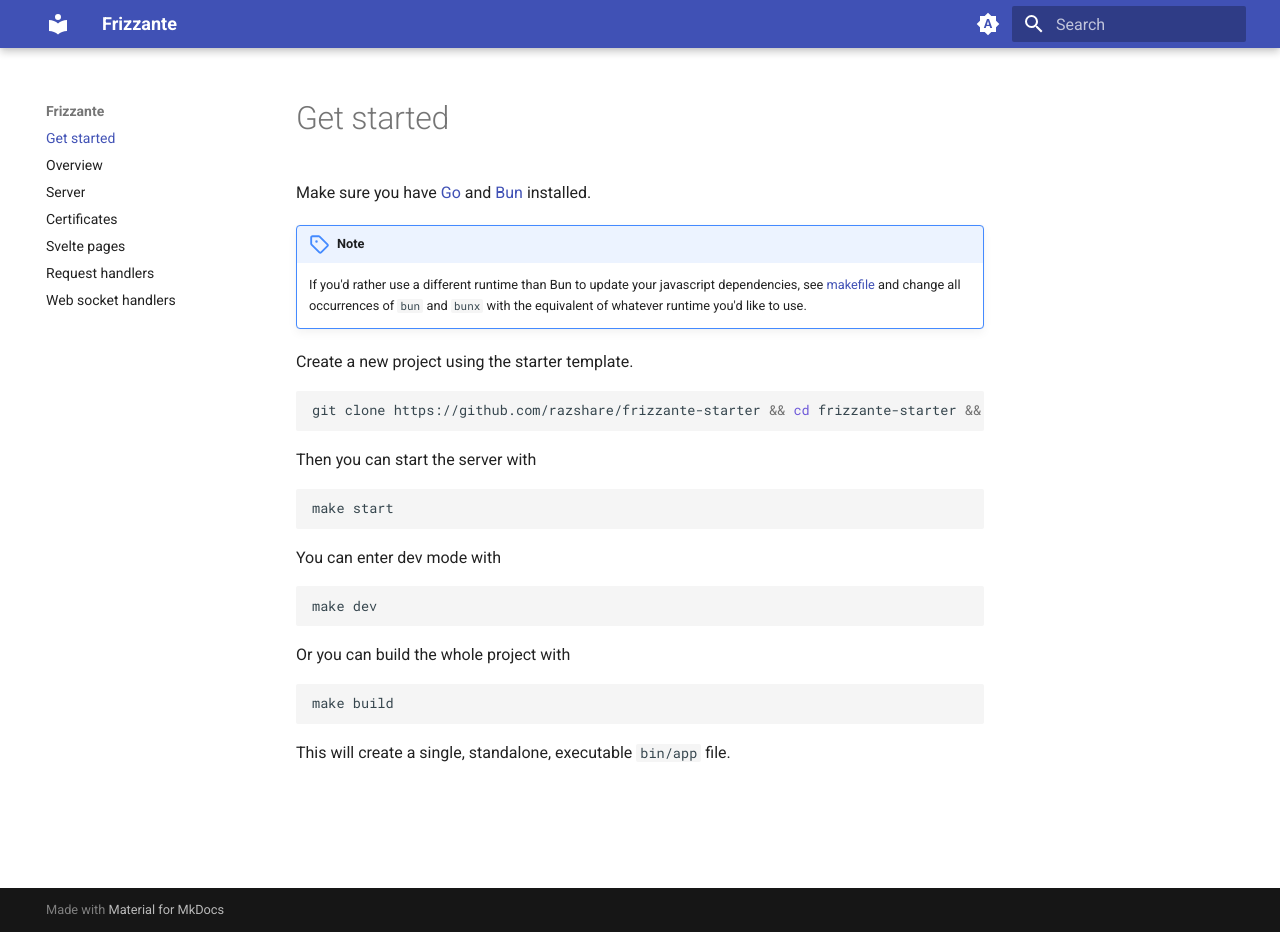
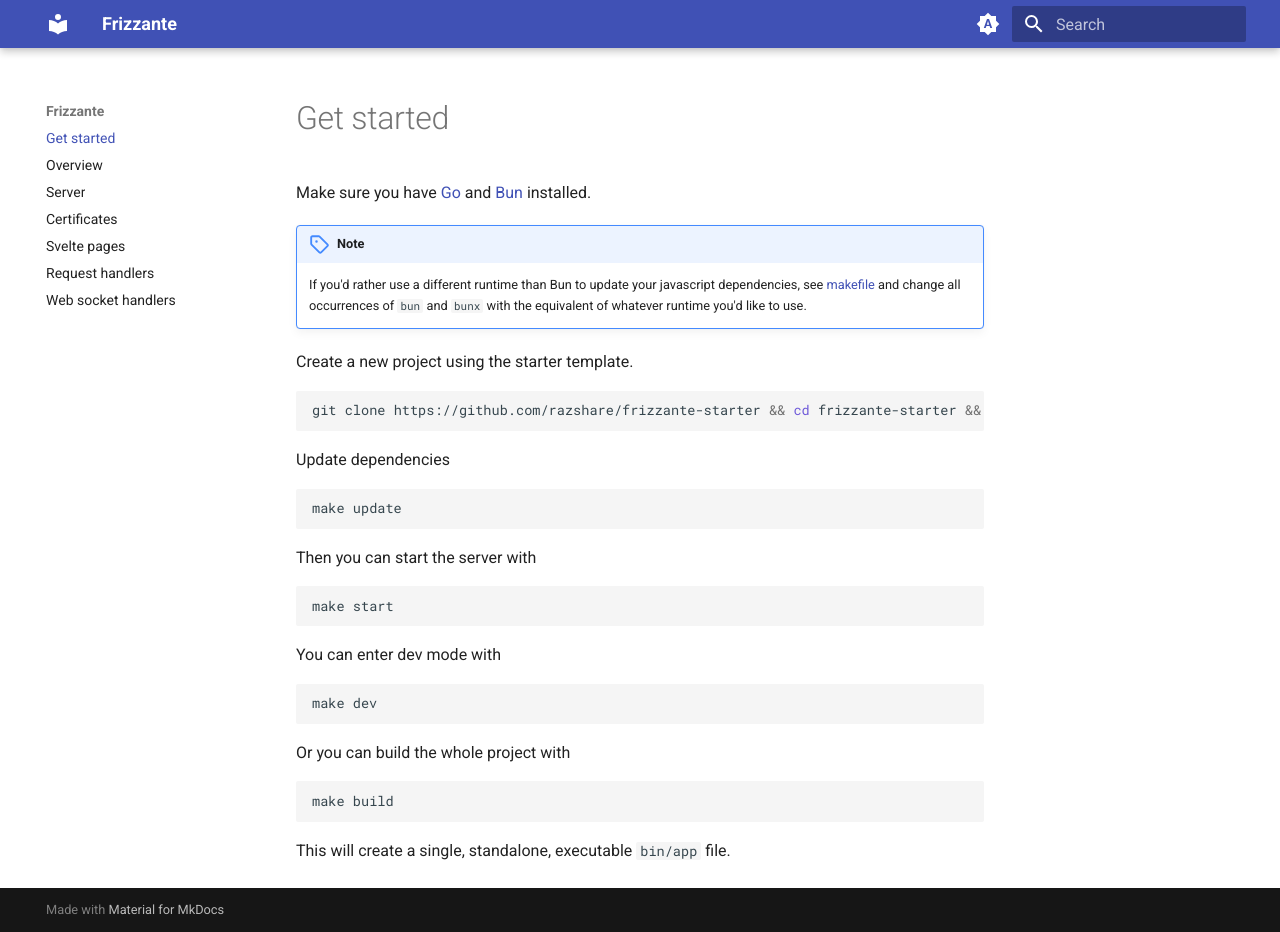
Before and after one commit to razshare/frizzante-docs, an MkDocs documentation site: the page built from docs/index.md, in a window 1280 px wide and 932 px high. Built offline with MkDocs 1.6.1 and Material for MkDocs 9.7.7, drawn with Linux system fonts in a browser that asks for light colours.

Commit message:
chore(docs): updating index.

````diff
--- a/docs/index.md
+++ b/docs/index.md
@@ -10,6 +10,11 @@
 git clone https://github.com/razshare/frizzante-starter && cd frizzante-starter && rm .git -fr
 ```
 
+Update dependencies
+
+```bash
+make update
+```
 
 Then you can start the server with
 
````
